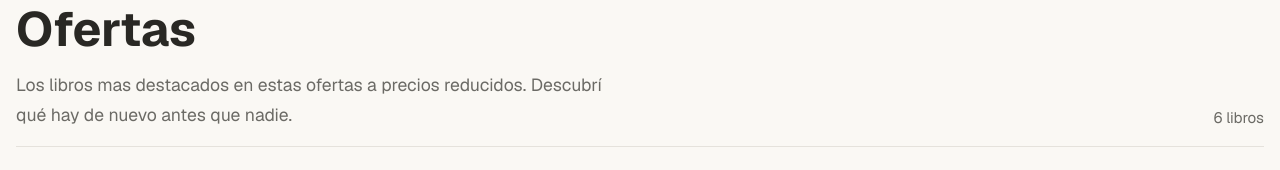
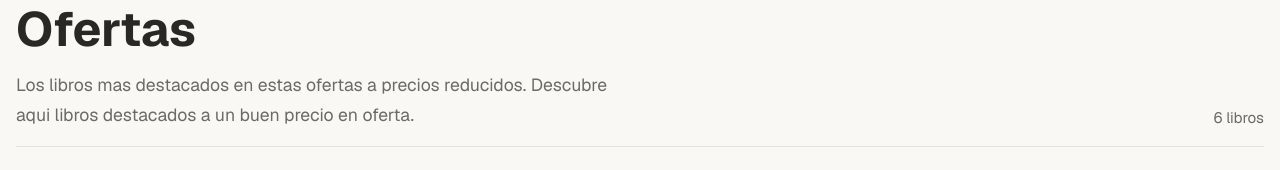
Before and after one commit to jorditan/TP1-CIU-grupo-1, a React (Vite) app: page /ofertas in a window 1280 px wide. Shown: the part 202-372 px from the top of the page. Built offline with nearby package versions, Linux system fonts and the light colour scheme.

Commit message:
descripcion modificada en Ofertas

```diff
--- a/src/pages/ofertas/Ofertas.jsx
+++ b/src/pages/ofertas/Ofertas.jsx
@@ -35,8 +35,8 @@ function Ofertas() {
                     <span className={styles.etiqueta}>EN OFERTA</span>
                     <h1 className={styles.titulo}>Ofertas</h1>
                     <p className={styles.introduccion}>
-                        Los libros mas destacados en estas ofertas a precios reducidos. Descubrí qué hay de
-                        nuevo antes que nadie.
+                        Los libros mas destacados en estas ofertas a precios reducidos. Descubre aqui libros destacados
+                        a un buen precio en oferta.
                     </p>
                 </div>
                 <p className={styles.contador}>
```
